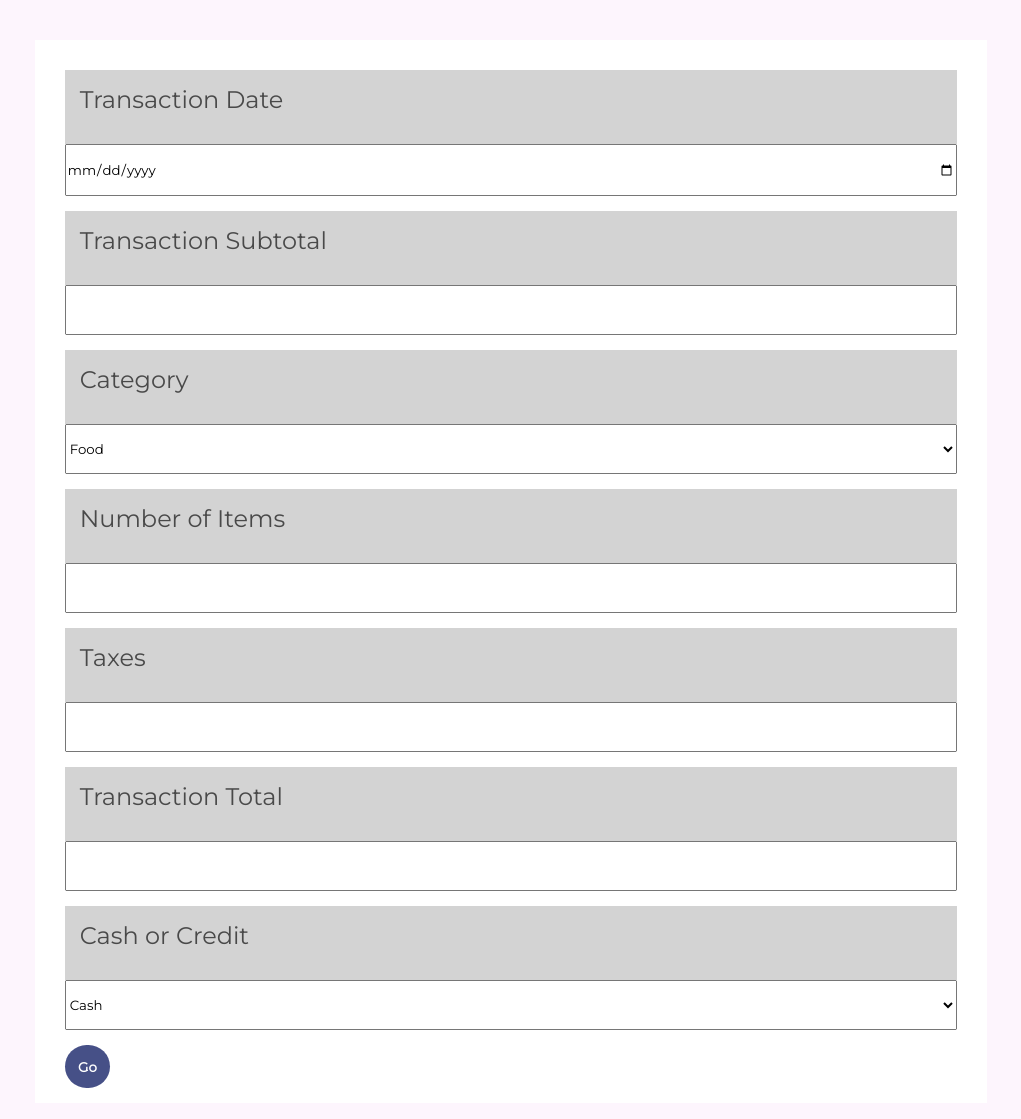
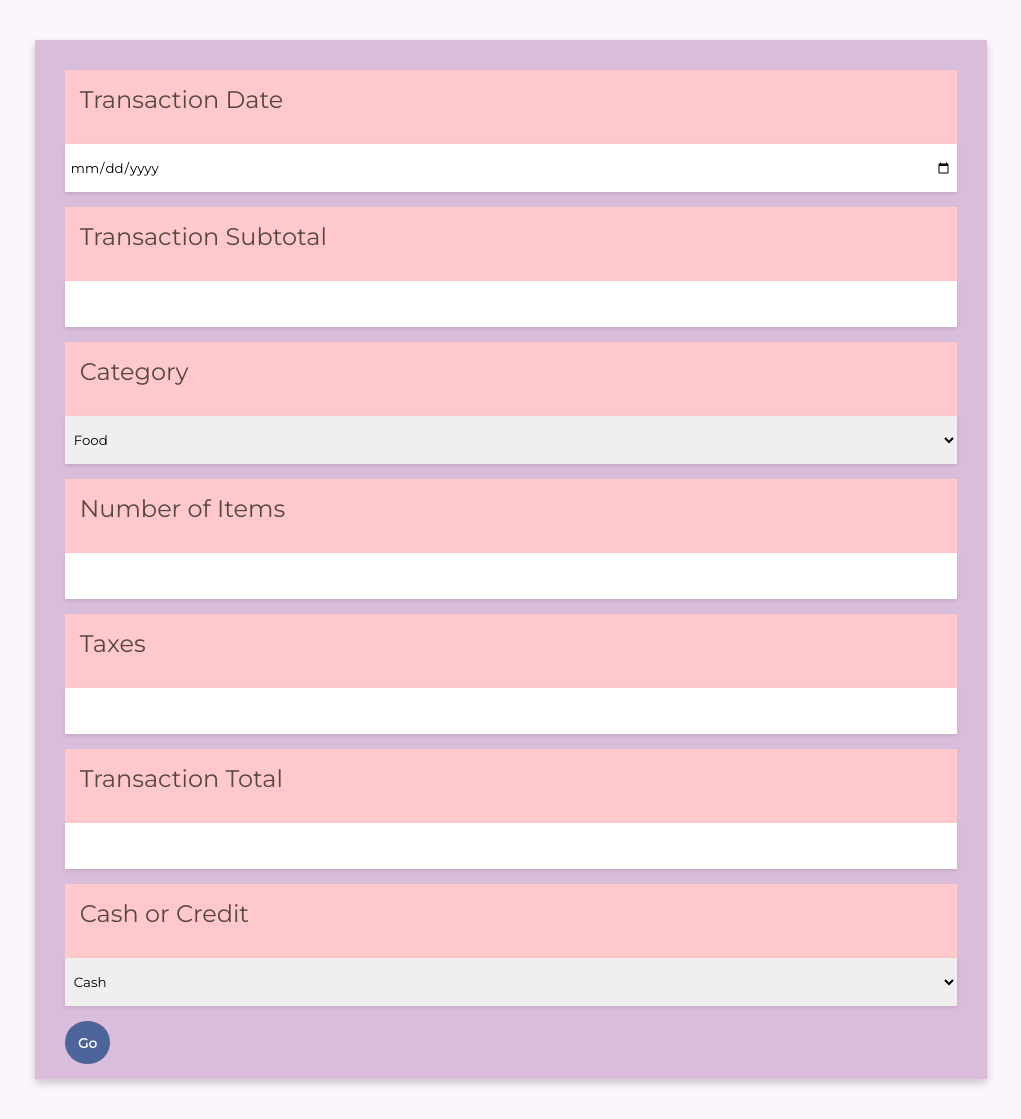
Before and after one commit to drod75/transactionAI, a Flask app: page /transaction_log in a window 1280 px wide. Shown: the part 376-1495 px from the top of the page, without its empty margins (129-1150 px from the left). Run offline with Flask 3, Linux system fonts and the light colour scheme; the visitor is signed in with stand-in values (Sample User, id 1).

Commit message:
project edits

```diff
--- a/app.py
+++ b/app.py
@@ -35,34 +35,25 @@ def home():
         Rendered template for the home page if authenticated, otherwise a redirect to login.
     """
     if "username" in session:
-        userId = session["userId"]
-        username = session["username"]
 
-        # Show total transactions made up to date for this user
         response = supabase.table("transactions").select(
-            "*", count="exact").eq("userId", userId).execute()
+            "*", count="exact").eq("userId", session["userId"]).execute()
         total_transactions = response.count
 
-        # Show all transactions
-        response = supabase.table("transactions").select(
-            "*").eq("userId", userId).execute()
-        all_transactions = response.data
+        if "all_transactions" not in session:
+            response = supabase.table("transactions").select(
+                "*").eq("userId", session["userId"]).execute()
+            all_transactions = response.data
 
-        session['all_transactions'] = all_transactions
+            session['all_transactions'] = all_transactions
 
-        df = extract_data(all_transactions)
+        df = extract_data(session['all_transactions'])
 
-        # Convert Supabase dict format to format expected by generate_graphs
-        formatted_transactions = []
-        for transaction in all_transactions:
-            # Adapt this based on your graphing.py implementation
-            formatted_transactions.append(transaction)
-
-        graph_html = generate_graphs(formatted_transactions)
+        graph_html = generate_graphs(session['all_transactions'])
 
         return render_template(
             "home.html",
-            username=username,
+            username=session["username"],
             total_transactions=total_transactions,
             df=df,
             graphs=graph_html,
@@ -128,10 +119,6 @@ def login():
             user = response.data[0]
             session["userId"] = user["userId"]
             session["username"] = user["username"]
-
-            # llm
-            llm = create_llm()
-            session['llm'] = llm
 
             return redirect(url_for("home"))
         else:
@@ -221,6 +208,13 @@ def transaction_log():
             response = supabase.table("transactions").insert(
                 new_transaction).execute()
 
+            response = supabase.table("transactions").select(
+                "*").eq("userId", session["userId"]).execute()
+
+            all_transactions = response.data
+
+            session['all_transactions'] = all_transactions
+
             flash("Transaction logged successfully!", "success")
             return redirect(url_for("home"))
         return render_template("transaction_log.html", form=form)
--- a/extract_data.py
+++ b/extract_data.py
@@ -31,4 +31,9 @@ def extract_data(all_transactions) -> pd.DataFrame:
     weekday_order = ["Sunday", "Monday", "Tuesday", "Wednesday", "Thursday", "Friday", "Saturday"]
     df['Weekday'] = pd.Categorical(df['Weekday'], categories=weekday_order, ordered=True)
 
+    # sort by date
+
+    df = df.sort_values(by=['Date'], ignore_index=True)
+    df.reset_index(drop=True, inplace=True)
+
     return df
--- a/graphing.py
+++ b/graphing.py
@@ -30,6 +30,7 @@ def generate_graphs(all_transactions):
     category_spending = df.groupby('Category')['Total'].sum().reset_index()
     fig_cat_pie = px.pie(category_spending,
                          values='Total',
+                         color='Category',
                          names='Category',
                          title='Spending Distribution by Category')
     graphs.append(plot(fig_cat_pie, output_type="div"))
@@ -38,6 +39,7 @@ def generate_graphs(all_transactions):
     payment_spending = df.groupby('Payment Method')['Total'].sum().reset_index()
     fig_pay_pie = px.pie(payment_spending,
                          values='Total',
+                         color='Payment Method',
                          names='Payment Method',
                          title='Spending Distribution by Payment Method')
     graphs.append(plot(fig_pay_pie, output_type="div"))
@@ -46,6 +48,7 @@ def generate_graphs(all_transactions):
     fig_weekday_bar = px.bar(weekday_spending,
                              x='Weekday',
                              y='Total',
+                             color="Weekday",
                              title='Day of the Week Average Spending',
                              labels={'Total': 'Total Spending ($)', 'Weekday': 'Day of Week'})
     fig_weekday_bar.update_layout(xaxis_title='Day of Week', yaxis_title='Average Spending ($)')
@@ -55,6 +58,7 @@ def generate_graphs(all_transactions):
     fig_month_bar = px.bar(monthly_spending,
                            x='Month',
                            y='Total',
+                           color="Month",
                            title='Monthly Spending',
                            labels={'Total': 'Total Spending ($)', 'Month': 'Month'})
     fig_month_bar.update_layout(xaxis_title='Month', yaxis_title='Total Spending ($)')
--- a/smartAI.py
+++ b/smartAI.py
@@ -9,7 +9,7 @@ from dotenv import load_dotenv
 def create_llm():
     load_dotenv()
     llm = ChatGoogleGenerativeAI(
-        model="gemini-1.5-pro",
+        model="gemini-2.0-flash",
         temperature=0.5,
         max_retries=2,
         api_key=os.getenv("GOOGLE_API_KEY"),
--- a/static/css/home.css
+++ b/static/css/home.css
@@ -14,8 +14,8 @@
 }
 
 .transaction_table {
-  border-radius: 5px;
-  font-size: 12px;
+  margin: 45px 0px;
+  font-size: 20px;
   font-weight: normal;
   border: none;
   border-collapse: collapse;
@@ -117,7 +117,7 @@
 }
 
 .graph-container {
-  width: 75%;
+  width: 90%;
   margin: 0 auto;
   align-items: center;
   display: flex;
--- a/static/css/transaction_logging.css
+++ b/static/css/transaction_logging.css
@@ -3,10 +3,11 @@
   flex-direction: column;
   margin: 15px auto;
   padding: 15px;
-  background-color: white;
+  background-color: rgba(218,189,219,255);
   font-size: 1.5em;
   width: 75%;
   overflow-y: auto;
+  box-shadow: 0 4px 8px rgba(0, 0, 0, 0.2);
 }
 
 .transaction-form h2 {
@@ -18,36 +19,40 @@
   display: flex;
   flex-direction: column;
   margin: 15px 15px;
-  background-color: lightgrey;
+  background-color: rgba(255,200,203,255);
 }
 
 .transaction-form div label {
-  border-radius: 20px;
   padding: 15px;
   margin-bottom: 15px;
   opacity: 0.65;
 }
 
 .transaction-form div input {
-  padding: 15px 0px;
+  padding: 15px 5px;
+  border: none;
+  box-shadow: 0 2px 4px rgba(0, 0, 0, 0.1);
 }
 
 .transaction-form div select {
-  padding: 15px 0px;
+  padding: 15px 5px;
+  border: none;
+  box-shadow: 0 2px 4px rgba(0, 0, 0, 0.1);
 }
 
 .transaction-submit {
   margin: 0px 15px;
   padding: 1em;
-  background: rgba(70,80,135,255);
+  background: rgb(76,100,154);
   color: hsl(0 0 100);
   border: none;
   border-radius: 30px;
   font-weight: 600;
+  transition: background-color 0.3s ease;
 }
 
 .transaction-submit:hover {
-  background-color: rgba(255,217,212,255);
+  background-color: rgb(165,155,196);
   cursor: pointer;
   filter: drop-shadow(10px 10px 20px rgba(36, 36, 36, 0.5));
 }
```
